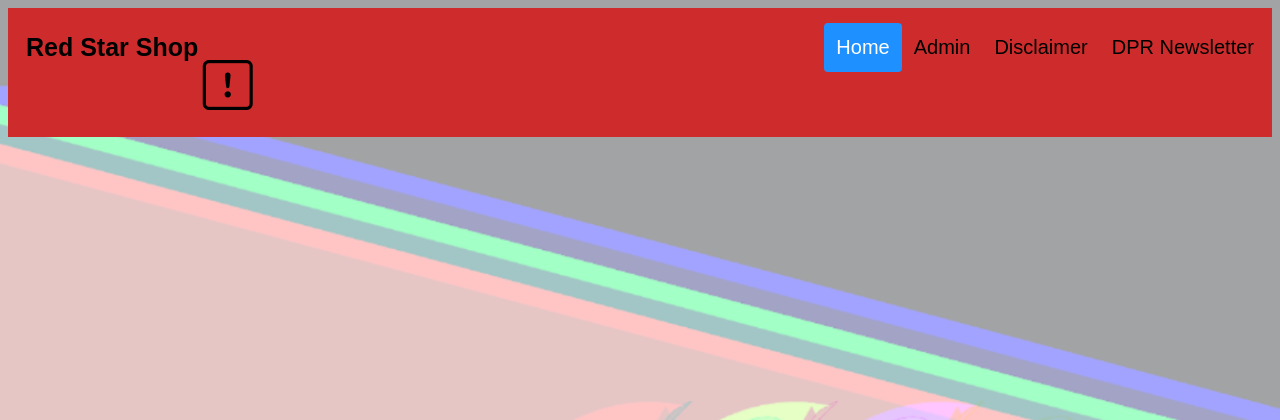
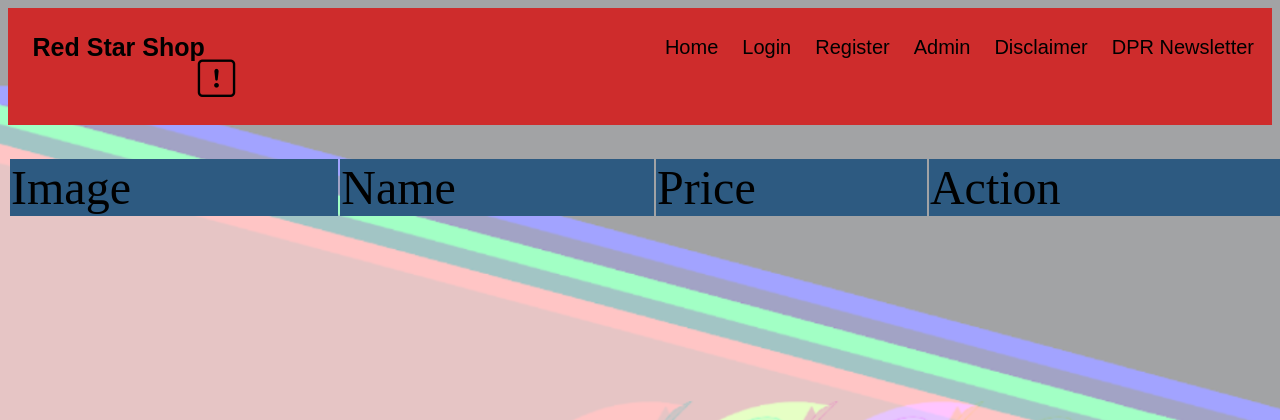
Before and after one commit to medvinski/RedStarShop, a PHP site: page /shop.php in a window 1280 px wide. Shown: the top 420 px of the page. Run offline with PHP 8.4, Linux system fonts and the light colour scheme; data that the repository does not hold is empty; some web fonts are replaced.

Commit message:
update 03.12.22

```diff
--- a/header.html
+++ b/header.html
@@ -2,12 +2,14 @@
 
 <div class="header">
 
-    <a  class="logo" >Red Star Shop &nbsp&nbsp &nbsp&nbsp&nbsp&nbsp&nbsp&nbsp<br>
-     <div class="popup" onclick="myFunction()"><i class="bi bi-exclamation-square" style="font-size: 2em;"></i>
-        <span class="popuptext" id="myPopup">Named after North Korean Linux distribution - Red Star OS </span>
+    <a  class="logo" >Red Star Shop &nbsp&nbsp &nbsp&nbsp&nbsp&nbsp&nbsp&nbsp
+     <div class="popup" onclick="myFunction()"><i class="bi bi-exclamation-square" style="font-size: 1.5em;"></i>
+        <span class="popuptext" id="myPopup">Named like North Korean Linux distribution - Red Star OS </span>
       </div></a>
     <div class="header-right">
-      <a class="active" href="#home">Home</a>
+      <a href="shop.php">Home</a>
+      <a href="admin.php">Login</a>
+      <a href="admin.php">Register</a>
       <a href="admin.php">Admin</a>
       <a href="index.php">Disclaimer</a>
       <a href="newsletter.php">DPR Newsletter</a>
--- a/shop.php
+++ b/shop.php
@@ -12,6 +12,7 @@ function function_alert($message) {
 function_alert("Kim Jong Un asks people to eat less till 2025 - Please limit your food purchases!");
 
 include("header.html");
+@include "config.php";
 
 
 ?>
@@ -23,11 +24,48 @@ include("header.html");
     <meta http-equiv="X-UA-Compatible" content="IE=edge">
     <meta name="viewport" content="width=device-width, initial-scale=1.0">
     <link rel="stylesheet" href="stylesheets/shop.css">
+    <link rel="stylesheet" href="stylesheets/admin.css">
+
 
     <title>Homepage</title>
 </head>
 <body>
+<?php
+$select = mysqli_query($conn, "SELECT * FROM products");
+?>
+<div class="product-display">
+    <table class ="product-display-table">
+     <thead>
 
+        <tr>
+            <td>Image</td>
+            <td>Name</td>
+            <td>Price</td>
+            <td>Action</td>
+
+
+        </tr>
+      </thead>
+      <?php
+
+      while($row =mysqli_fetch_assoc($select)){
+
+      ?>
+    <tr>
+       <td><img src="product_images/<?php echo $row['image']; ?>" height="100" alt=""></td>
+       <td><?php echo $row['name'];?></td>
+       <td><?php echo $row['price'];?></td>
+       <td>
+        <a href="admin_edit.php?edit=<?php echo $row['id'];?>" class="btn">Edit</a>
+        <a href="admin.php?delete=<?php echo $row['id'];?>" class="btn">Delete</a>
+
+
+       </td>
+
+
+    </tr>
+
+    <?php };?>
 
 
 
--- a/stylesheets/admin.css
+++ b/stylesheets/admin.css
@@ -127,7 +127,7 @@ body {
     display:center;
     width: 90%;
     text-align: center;
-    background-color:red;
+    background-color:rgb(89, 0, 255);
     font-size: 2rem;
     padding: .9rem rem;
     font-family: 'Grover Heavy', sans-serif;
@@ -138,12 +138,12 @@ body {
 
   .product-display{
     margin:2rem 0;
-    font-size: 20rem;
+    font-size: 5rem;
   }
 
   .product-display .product-display-table{
     width: 80rem;
-    font-size: 5rem;
+    font-size: 3rem;
 
 
 
@@ -152,9 +152,9 @@ body {
   .product-display .product-display-table thead{
 
     padding: 1rem;
-    font-size: 5rem;
+    font-size: 3rem;
     color: black;
-    background-color: aliceblue;
+    background-color: rgb(45, 90, 129);
 
   }
 
--- a/stylesheets/shop.css
+++ b/stylesheets/shop.css
@@ -127,6 +127,28 @@ body {
     padding: 10px 20px;
     font-size: 50px;
   }
+
+  .product-display{
+    margin:2rem 0;
+    font-size: 20rem;
+  }
+
+  .product-display .product-display-table{
+    width: 80rem;
+    font-size: 5rem;
+
+
+
+  }
+
+  .product-display .product-display-table thead{
+
+    padding: 1rem;
+    font-size: 5rem;
+    color: black;
+    background-color: aliceblue;
+
+  }
   .rainbow{
     background-color:blue;
     color: black;
```
Also changed, not shown: product_images/fe647d161fad77df9f47ac790a629b2e.png (deleted), product_images/pin.jpg (added), product_images/usb.jpg (added).
